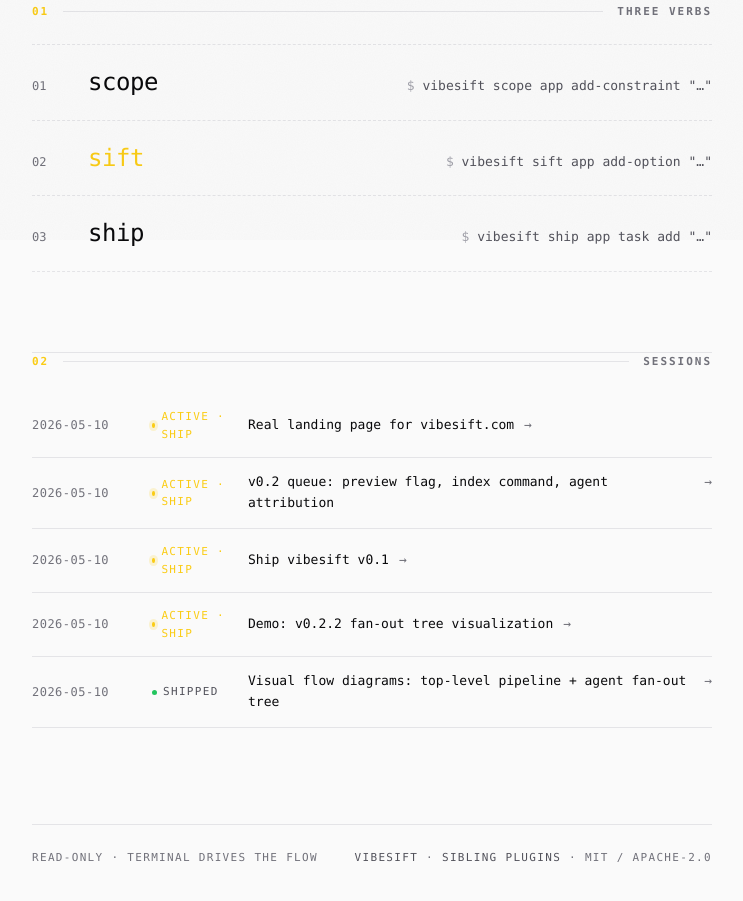
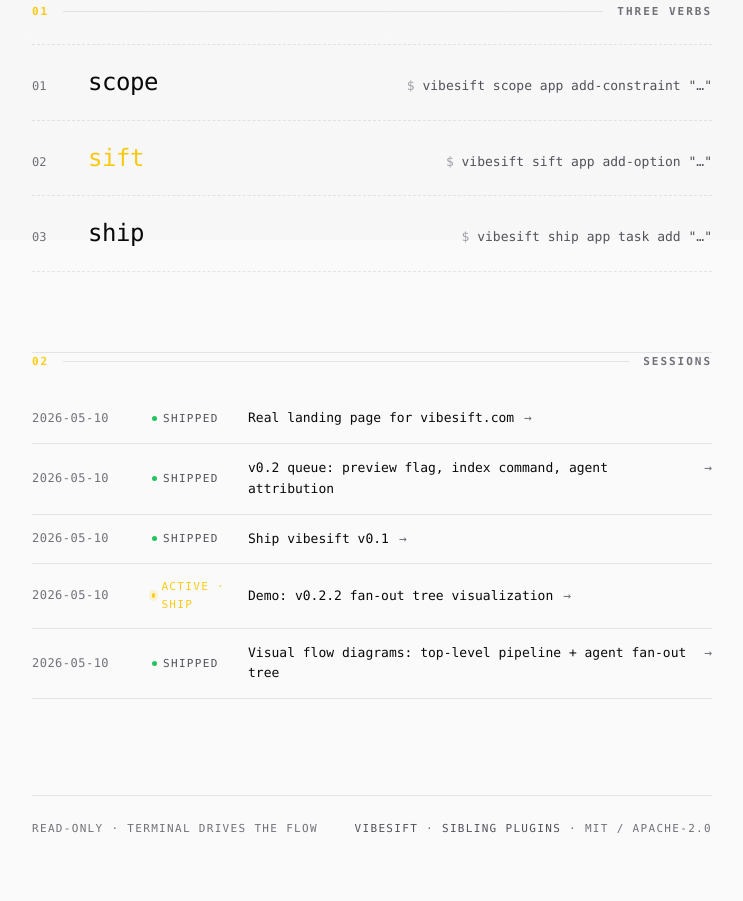
Before and after one commit to neurot1cal/vibesift, a website: page docs/index.html in a window 1280 px wide. Shown: the part 560-1461 px from the top of the page, without its empty margins (268-1011 px from the left). Drawn offline with Linux system fonts and the light colour scheme.

Commit message:
vibesift: index regenerated

```diff
--- a/docs/index.html
+++ b/docs/index.html
@@ -361,17 +361,17 @@
     <!-- VIBESIFT:SESSIONS:START -->
     <a class="sess-row" href="sessions/vibesift-com-landing/">
       <span class="sess-date">2026-05-10</span>
-      <span class="sess-status is-active">active · ship</span>
+      <span class="sess-status">shipped</span>
       <span class="sess-title"><span>Real landing page for vibesift.com</span><span class="sess-arrow">→</span></span>
     </a>
     <a class="sess-row" href="sessions/v0-2-queue/">
       <span class="sess-date">2026-05-10</span>
-      <span class="sess-status is-active">active · ship</span>
+      <span class="sess-status">shipped</span>
       <span class="sess-title"><span>v0.2 queue: preview flag, index command, agent attribution</span><span class="sess-arrow">→</span></span>
     </a>
     <a class="sess-row" href="sessions/v0-1-launch/">
       <span class="sess-date">2026-05-10</span>
-      <span class="sess-status is-active">active · ship</span>
+      <span class="sess-status">shipped</span>
       <span class="sess-title"><span>Ship vibesift v0.1</span><span class="sess-arrow">→</span></span>
     </a>
     <a class="sess-row" href="sessions/v022-fanout-demo/">
```
